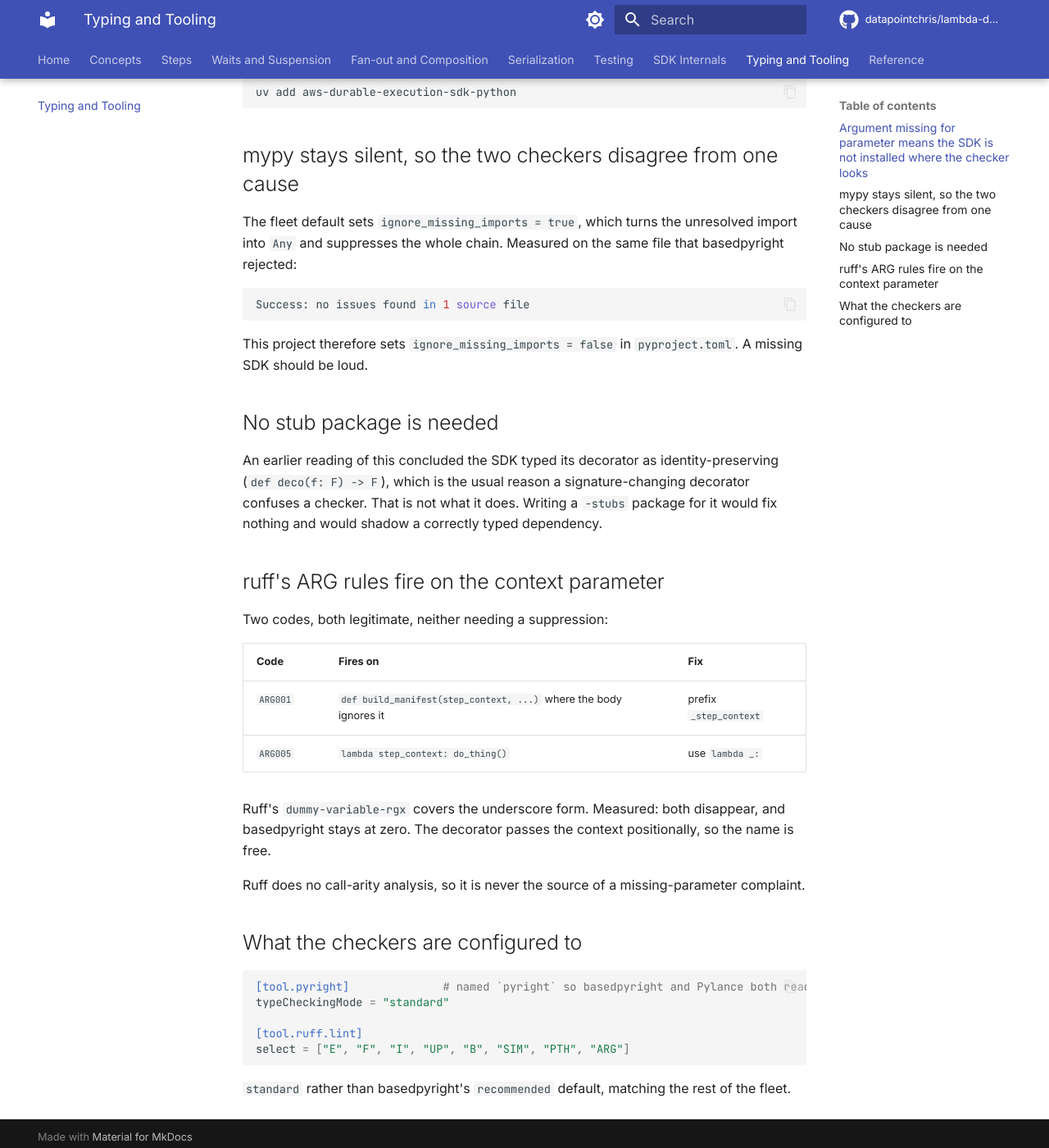
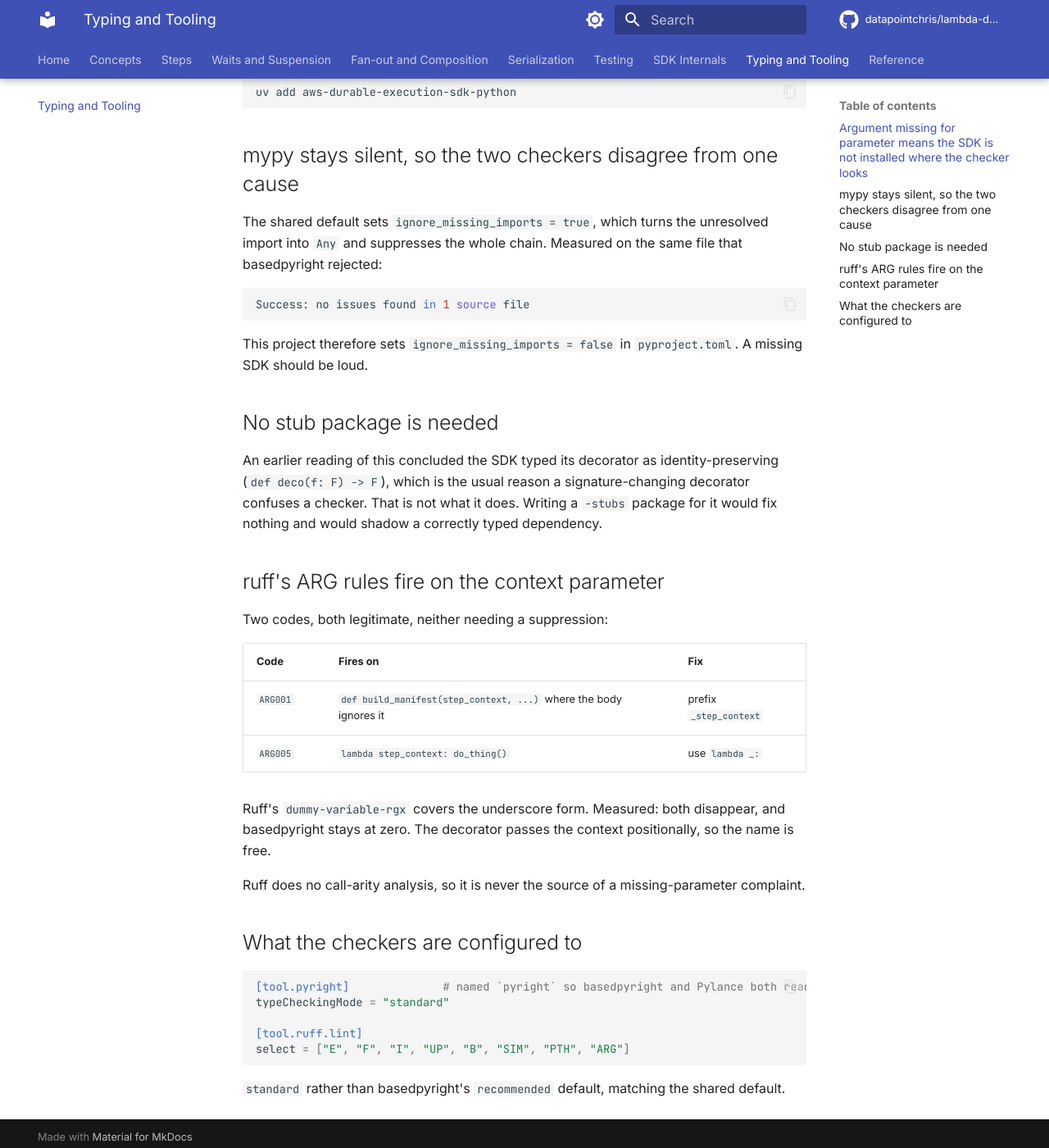
Before and after one commit to datapointchris/lambda-durable-functions, an MkDocs documentation site: the page built from docs/typing-and-tooling.md, in a window 1280 px wide and 1400 px high, scrolled down 833 px. Shown: the whole window at 82% size. Built offline with MkDocs 1.6.1 and Material for MkDocs 9.7.7, drawn with Linux system fonts in a browser that asks for light colours; comment, search, counter and statistics services are not loaded.

Commit message:
docs: describe the shared defaults without naming their source
Three comments and two doc lines named a private tool in a repo that is
public. The claims about mypy and basedpyright behaviour are unchanged.

The table delimiter is spaced to match the style the linter enforces.

````diff
--- a/docs/typing-and-tooling.md
+++ b/docs/typing-and-tooling.md
@@ -38,7 +38,7 @@
 
 ## mypy stays silent, so the two checkers disagree from one cause
 
-The fleet default sets `ignore_missing_imports = true`, which turns the unresolved import into
+The shared default sets `ignore_missing_imports = true`, which turns the unresolved import into
 `Any` and suppresses the whole chain. Measured on the same file that basedpyright rejected:
 
 ```bash
@@ -60,7 +60,7 @@
 Two codes, both legitimate, neither needing a suppression:
 
 | Code | Fires on | Fix |
-|---|---|---|
+| --- | --- | --- |
 | `ARG001` | `def build_manifest(step_context, ...)` where the body ignores it | prefix `_step_context` |
 | `ARG005` | `lambda step_context: do_thing()` | use `lambda _:` |
 
@@ -79,4 +79,4 @@
 select = ["E", "F", "I", "UP", "B", "SIM", "PTH", "ARG"]
 ```
 
-`standard` rather than basedpyright's `recommended` default, matching the rest of the fleet.
+`standard` rather than basedpyright's `recommended` default, matching the shared default.
--- a/pyproject.toml
+++ b/pyproject.toml
@@ -43,15 +43,15 @@
 testpaths = ["tests"]
 pythonpath = ["src", "tests"]
 
-# `standard` rather than basedpyright's `recommended` default, matching the rest
-# of the fleet. Named `pyright` so basedpyright and Pylance both read it.
+# `standard` rather than basedpyright's `recommended` default, matching the
+# shared default. Named `pyright` so basedpyright and Pylance both read it.
 [tool.pyright]
 typeCheckingMode = "standard"
 include = ["src", "tests"]
 
 [tool.mypy]
 pretty = true
-# Unlike the fleet default, imports are not ignored. An unresolved
+# Unlike the shared default, imports are not ignored. An unresolved
 # aws_durable_execution_sdk_python turns every decorated handler into Any and
 # silently hides the call-arity errors basedpyright reports.
 ignore_missing_imports = false
````
